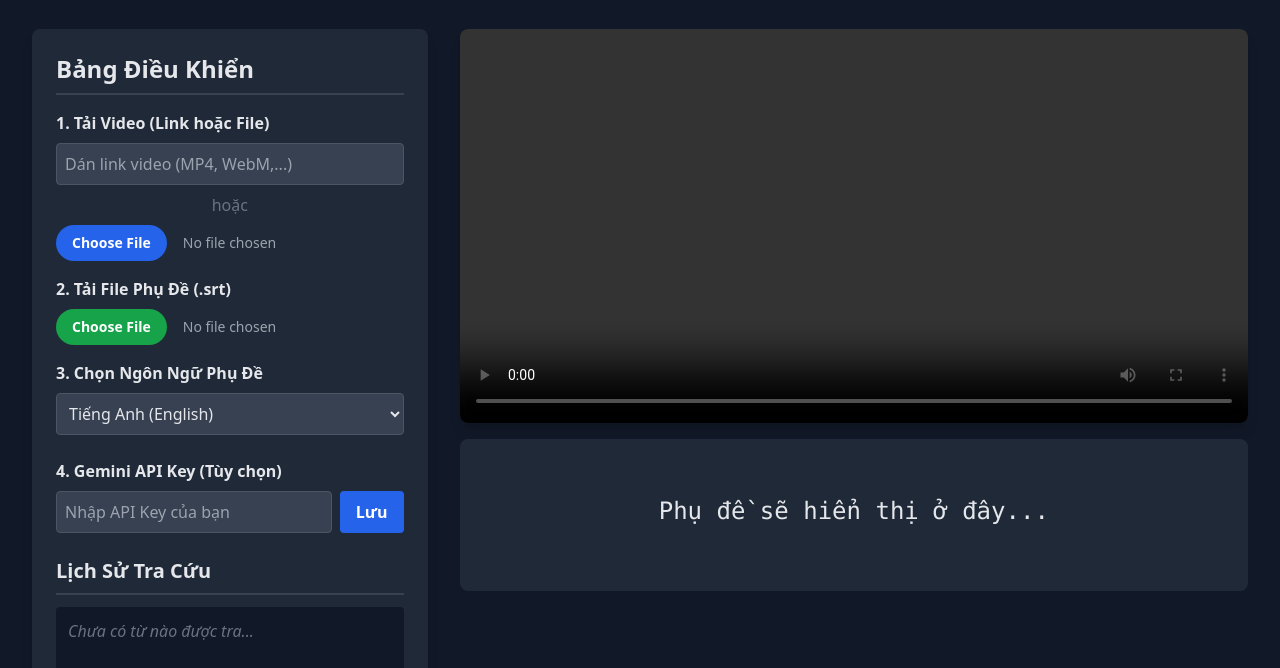
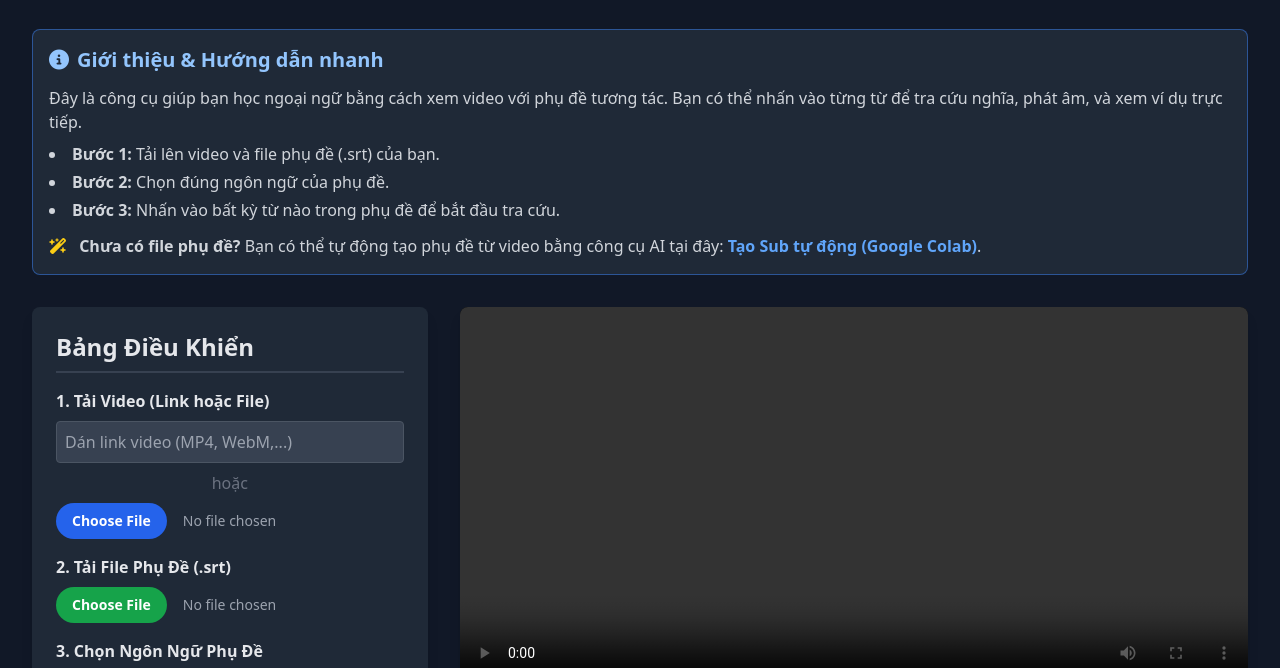
Before and after one commit to X102/videopause, a plain HTML site: page index.html in a window 1280 px wide. Shown: the part 107-775 px from the top of the page. Drawn offline with nearby package versions, Linux system fonts and the light colour scheme.

Commit message:
Update index.html

```diff
--- a/index.html
+++ b/index.html
@@ -39,6 +39,22 @@
             <h1 class="text-3xl lg:text-4xl font-bold text-white">Học Ngoại Ngữ Qua Video</h1>
             <p class="text-gray-400 mt-2">Tải video và phụ đề SRT lên, sau đó nhấn vào một từ để tra cứu.</p>
         </header>
+
+        <!-- Giới thiệu và Hướng dẫn -->
+        <div class="mb-8 p-4 bg-gray-800 border border-blue-500/50 rounded-lg text-gray-300">
+            <h2 class="text-xl font-bold mb-3 text-blue-300"><i class="fas fa-info-circle mr-2"></i>Giới thiệu & Hướng dẫn nhanh</h2>
+            <p class="mb-2">Đây là công cụ giúp bạn học ngoại ngữ bằng cách xem video với phụ đề tương tác. Bạn có thể nhấn vào từng từ để tra cứu nghĩa, phát âm, và xem ví dụ trực tiếp.</p>
+            <ul class="list-disc list-inside space-y-1 mb-3">
+                <li><b>Bước 1:</b> Tải lên video và file phụ đề (.srt) của bạn.</li>
+                <li><b>Bước 2:</b> Chọn đúng ngôn ngữ của phụ đề.</li>
+                <li><b>Bước 3:</b> Nhấn vào bất kỳ từ nào trong phụ đề để bắt đầu tra cứu.</li>
+            </ul>
+            <p class="mt-2">
+                <i class="fas fa-magic-wand-sparkles mr-2 text-yellow-400"></i>
+                <b>Chưa có file phụ đề?</b> Bạn có thể tự động tạo phụ đề từ video bằng công cụ AI tại đây:
+                <a href="https://colab.research.google.com/drive/1itmzYafvZ5zzhcPT8cnbbFvpLOiH5wzI?usp=sharing" target="_blank" class="font-bold text-blue-400 hover:underline">Tạo Sub tự động (Google Colab)</a>.
+            </p>
+        </div>
 
         <div class="flex flex-col lg:flex-row gap-8">
             <!-- Cột điều khiển và lịch sử -->
@@ -137,9 +153,7 @@
         let wasVideoPlaying = false;
 
         function parseSRT(srtText) {
-            // *** FIX: Normalize line endings to handle Windows-style (\r\n) files ***
             const normalizedText = srtText.replace(/\r\n/g, '\n');
-
             const pattern = /(\d+)\n([\d:,]+)\s-->\s([\d:,]+)\n([\s\S]*?(?=\n{2,}|$))/g;
             const subs = [];
             let match;
@@ -187,7 +201,6 @@
                 return;
             }
 
-            // Display current subtitle with interactive words
             const currentSub = subtitles[currentSubtitleIndex];
             currentSubtitleDiv.innerHTML = '';
             const words = currentSub.text.split(/(\s+)/);
@@ -203,7 +216,6 @@
                 }
             });
 
-            // Display previous and next subtitles
             prevSubtitleDiv.textContent = (currentSubtitleIndex > 0) ? subtitles[currentSubtitleIndex - 1].text : '';
             nextSubtitleDiv.textContent = (currentSubtitleIndex < subtitles.length - 1) ? subtitles[currentSubtitleIndex + 1].text : '';
         }
```
